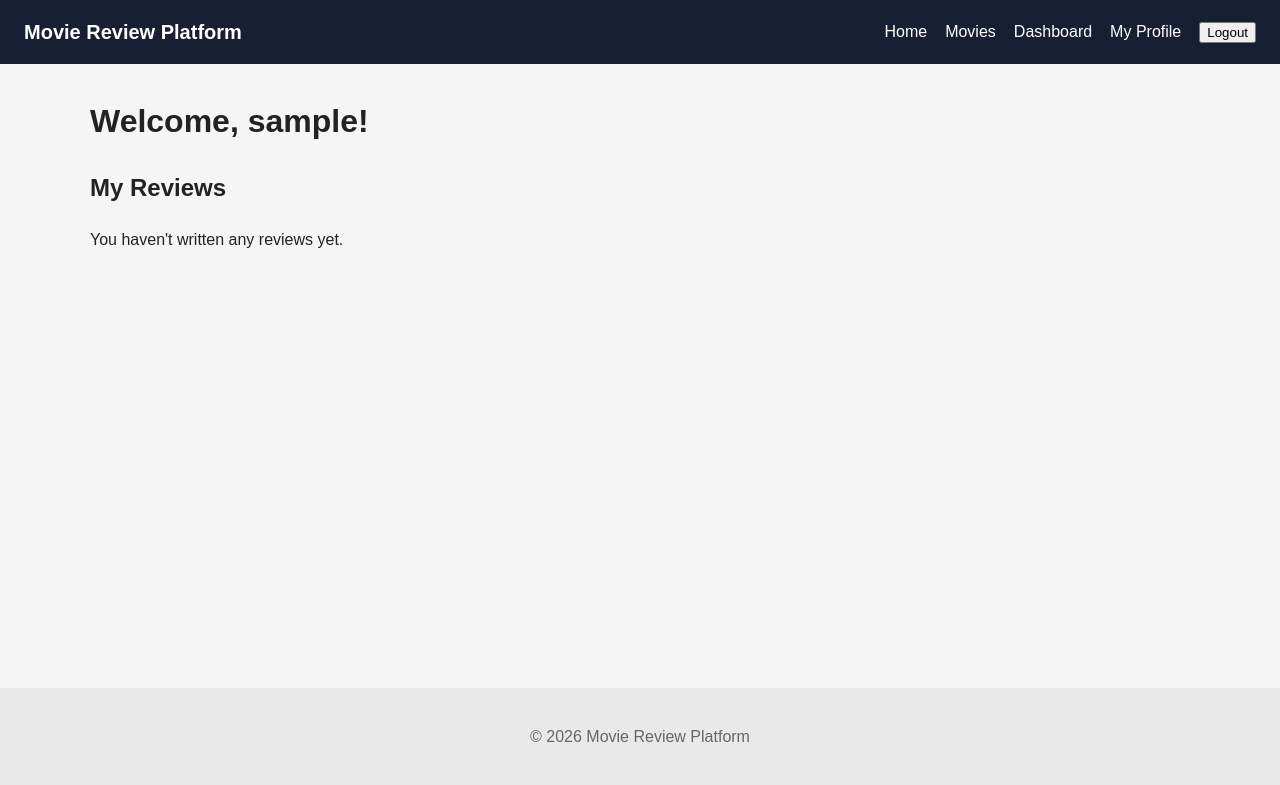
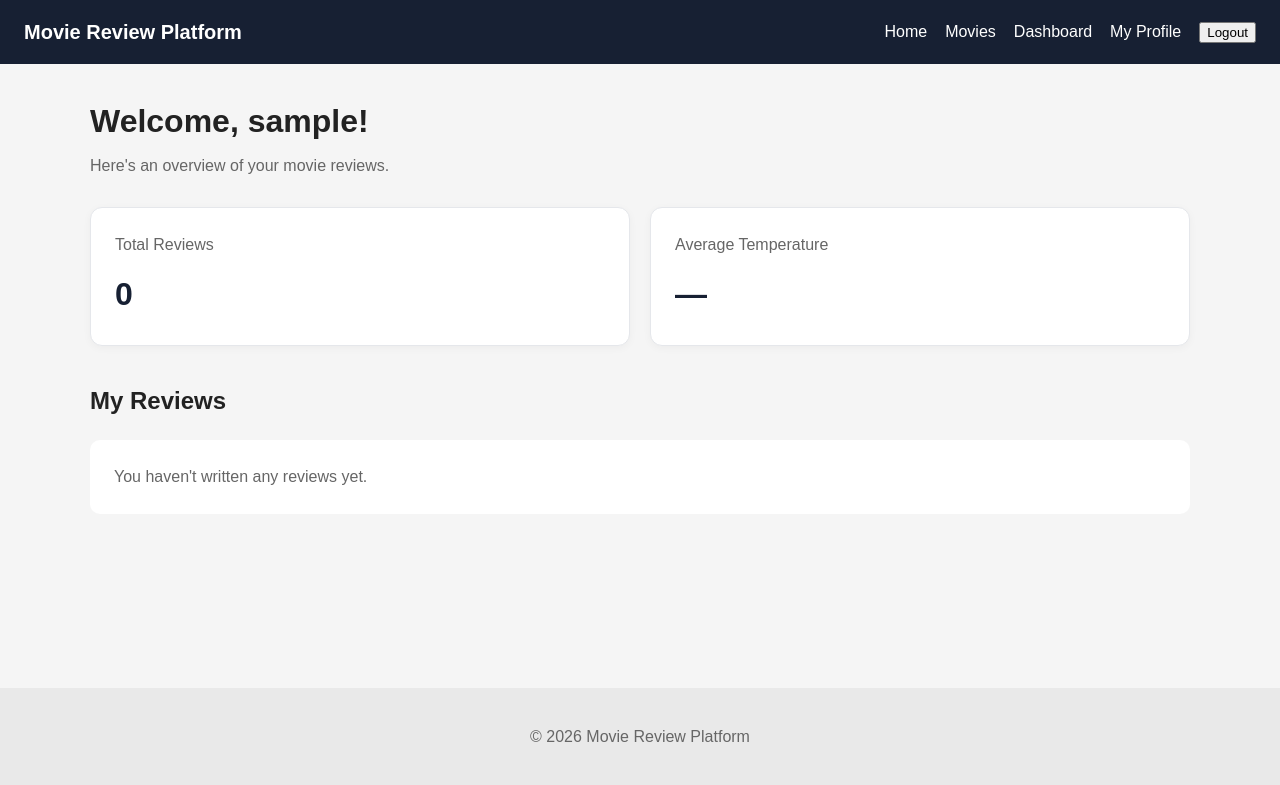
Before and after one commit to JingJangRith/movie-review-platform, a Django app: page /dashboard/ in a window 1280 px wide. Shown: the top 785 px of the page. Run offline with Django 5.2, Linux system fonts and the light colour scheme; the visitor is signed in with stand-in values (Sample User, id 1); data that the repository does not hold is empty.

Commit message:
Improve personal dashboard with review statistics and styling

```diff
--- a/dashboard/views.py
+++ b/dashboard/views.py
@@ -1,4 +1,5 @@
 from django.contrib.auth.decorators import login_required
+from django.db.models import Avg, Count
 from django.shortcuts import render
 
 
@@ -6,8 +7,15 @@ from django.shortcuts import render
 def dashboard_view(request):
     reviews = request.user.reviews.select_related("movie").all()
 
+    statistics = request.user.reviews.aggregate(
+        total_reviews=Count("id"),
+        average_temperature=Avg("rating"),
+    )
+
     context = {
         "reviews": reviews,
+        "total_reviews": statistics["total_reviews"],
+        "average_temperature": statistics["average_temperature"],
     }
 
     return render(request, "dashboard/dashboard.html", context)
--- /dev/null
+++ b/static/css/dashboard.css
@@ -0,0 +1,101 @@
+/* Dashboard layout */
+
+.dashboard-header {
+    margin-bottom: 28px;
+}
+
+.dashboard-header h1 {
+    margin-bottom: 6px;
+}
+
+.dashboard-subtitle {
+    color: #666;
+    margin-top: 0;
+}
+
+/* Statistics cards */
+
+.dashboard-stats {
+    display: grid;
+    grid-template-columns: repeat(2, minmax(0, 1fr));
+    gap: 20px;
+    margin: 24px 0 36px;
+}
+
+.stat-card {
+    background: white;
+    padding: 24px;
+    border-radius: 12px;
+    border: 1px solid #e5e7eb;
+    box-shadow: 0 2px 8px rgba(0, 0, 0, 0.04);
+}
+
+.stat-card h3 {
+    margin: 0 0 12px;
+    color: #666;
+    font-size: 1rem;
+    font-weight: 500;
+}
+
+.stat-value {
+    margin: 0;
+    color: #172033;
+    font-size: 2rem;
+    font-weight: bold;
+}
+
+/* Reviews section */
+
+.dashboard-reviews {
+    margin-top: 32px;
+}
+
+.dashboard-reviews h2 {
+    margin-bottom: 20px;
+}
+
+.review-card {
+    background: white;
+    padding: 20px;
+    margin-bottom: 16px;
+    border-radius: 10px;
+    border: 1px solid #e5e7eb;
+}
+
+.review-card h3 {
+    margin-top: 0;
+    margin-bottom: 8px;
+}
+
+.review-rating {
+    color: #172033;
+    font-weight: bold;
+}
+
+.review-date {
+    color: #777;
+    font-size: 0.9rem;
+}
+
+.dashboard-empty {
+    padding: 24px;
+    background: white;
+    border-radius: 10px;
+    color: #666;
+}
+
+/* Mobile responsiveness */
+
+@media (max-width: 600px) {
+    .dashboard-stats {
+        grid-template-columns: 1fr;
+    }
+
+    .stat-card {
+        padding: 20px;
+    }
+
+    .stat-value {
+        font-size: 1.7rem;
+    }
+}
--- a/templates/dashboard/dashboard.html
+++ b/templates/dashboard/dashboard.html
@@ -1,21 +1,68 @@
 {% extends "base.html" %}
+{% load static %}
 
 {% block title %}My Dashboard{% endblock %}
 
+{% block extra_css %}
+<link rel="stylesheet" href="{% static 'css/dashboard.css' %}">
+{% endblock %}
+
 {% block content %}
+
+<div class="dashboard-header">
     <h1>Welcome, {{ user.username }}!</h1>
+    <p class="dashboard-subtitle">
+        Here's an overview of your movie reviews.
+    </p>
+</div>
+
+<section class="dashboard-stats">
+    <article class="stat-card">
+        <h3>Total Reviews</h3>
+        <p class="stat-value">{{ total_reviews }}</p>
+    </article>
+
+    <article class="stat-card">
+        <h3>Average Temperature</h3>
+
+        {% if average_temperature is not None %}
+            <p class="stat-value">
+                {{ average_temperature|floatformat:"-1" }}&deg;
+            </p>
+        {% else %}
+            <p class="stat-value">—</p>
+        {% endif %}
+    </article>
+</section>
+
+<section class="dashboard-reviews">
     <h2>My Reviews</h2>
 
     {% if reviews %}
         {% for review in reviews %}
-        <article>
-            <h3>{{ review.movie.title }}</h3>
-            <p>Temperature: {{ review.rating }}&deg;</p>
+            <article class="review-card">
+                <h3>
+                    <a href="{% url 'movie_detail' review.movie.pk %}">
+                        {{ review.movie.title }}
+                    </a>
+                </h3>
+
+                <p class="review-rating">
+                    Temperature: {{ review.rating }}&deg;
+                </p>
+
                 <p>{{ review.comment }}</p>
-            <p>Posted: {{ review.created_at }}</p>
+
+                <p class="review-date">
+                    Posted: {{ review.created_at|date:"M d, Y" }}
+                </p>
             </article>
         {% endfor %}
     {% else %}
-    <p>You haven't written any reviews yet.</p>
+        <p class="dashboard-empty">
+            You haven't written any reviews yet.
+        </p>
     {% endif %}
+</section>
+
 {% endblock %}
```
Also changed, not shown: dashboard/tests.py (+88 -1 lines). Lines whose indentation alone changed are shown as unchanged.
